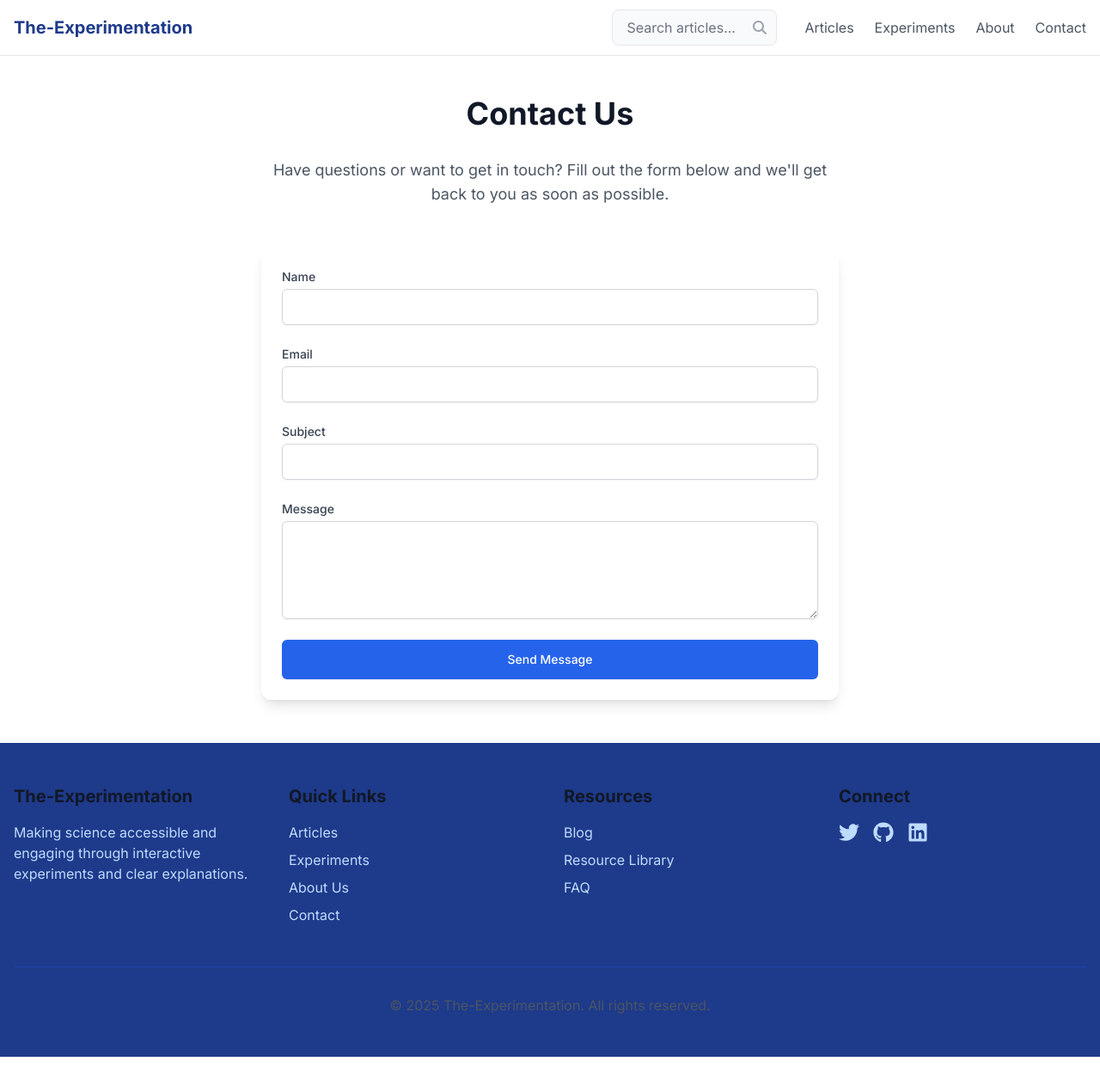
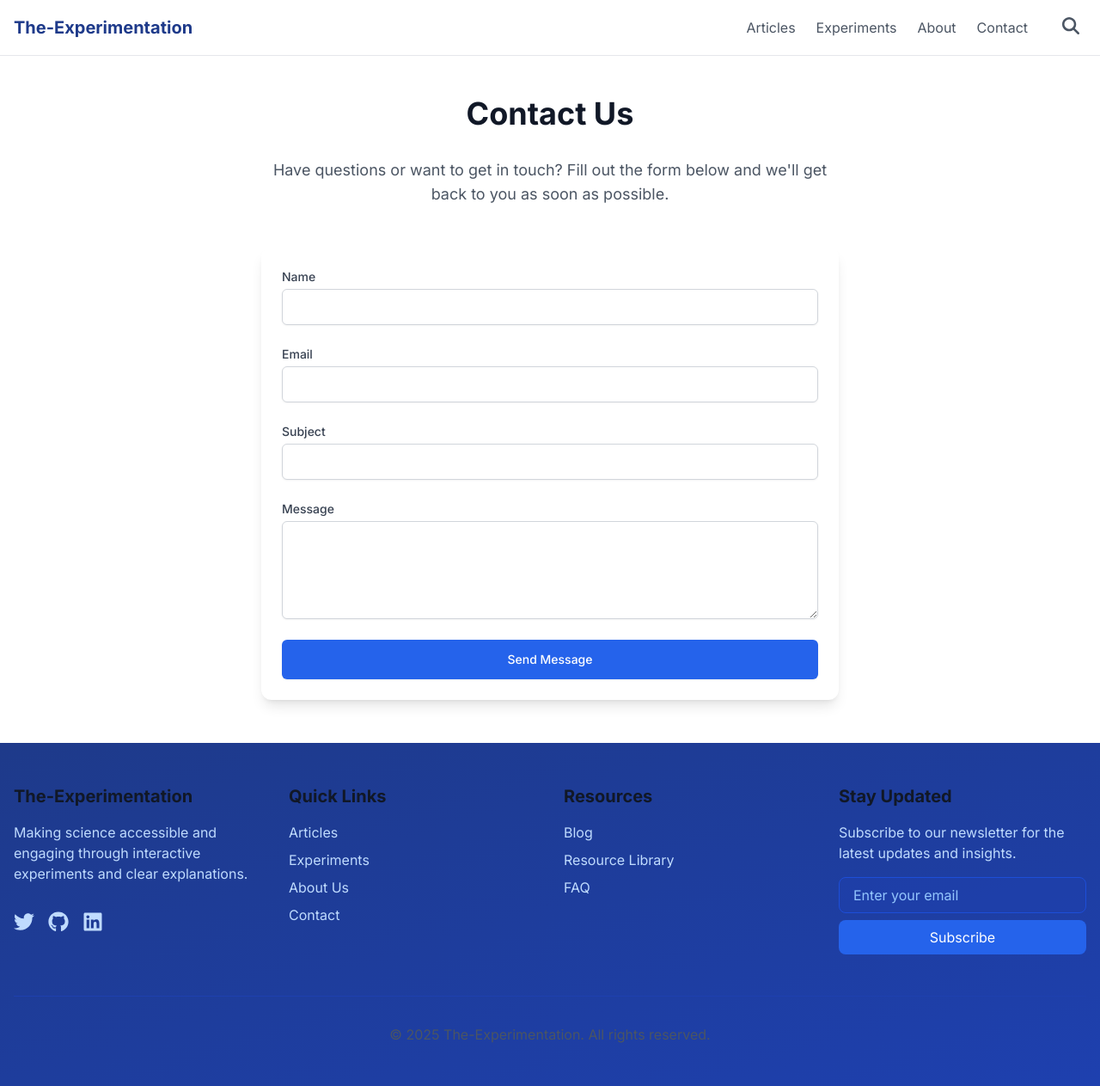
Before and after one commit to A2DIGIHUB/The-Experimentation, a Next.js app: page /contact in a window 1280 px wide. Shown: the whole page at 86% size. Before the commit the page ends 1229 px from the top, so only its background shows below. Built offline with nearby package versions, Linux system fonts and the light colour scheme.

Commit message:
fixed navbar and footer

```diff
--- a/package.json
+++ b/package.json
@@ -6,9 +6,9 @@
     "node": "18.x"
   },
   "scripts": {
-    "dev": "next dev -p 3002",
+    "dev": "next dev",
     "build": "next build",
-    "start": "next start -p 3002",
+    "start": "next start",
     "lint": "next lint",
     "test": "jest",
     "test:watch": "jest --watch",
--- a/src/components/Footer.tsx
+++ b/src/components/Footer.tsx
@@ -1,106 +1,216 @@
+'use client';
+
 import Link from 'next/link';
 import { FontAwesomeIcon } from '@fortawesome/react-fontawesome';
 import { faTwitter, faGithub, faLinkedin } from '@fortawesome/free-brands-svg-icons';
+import { faArrowUp } from '@fortawesome/free-solid-svg-icons';
+import { motion } from 'framer-motion';
+import { useState, useEffect } from 'react';
 
 export default function Footer() {
+  const [showScrollTop, setShowScrollTop] = useState(false);
+
+  useEffect(() => {
+    const handleScroll = () => {
+      setShowScrollTop(window.scrollY > 400);
+    };
+
+    window.addEventListener('scroll', handleScroll);
+    return () => window.removeEventListener('scroll', handleScroll);
+  }, []);
+
+  const scrollToTop = () => {
+    window.scrollTo({ top: 0, behavior: 'smooth' });
+  };
+
   return (
-    <footer className="bg-blue-900 text-white">
+    <footer className="bg-gradient-to-br from-blue-900 to-blue-800 text-white relative">
+      {/* Scroll to top button */}
+      <motion.button
+        initial={{ opacity: 0 }}
+        animate={{ opacity: showScrollTop ? 1 : 0 }}
+        onClick={scrollToTop}
+        className="fixed bottom-8 right-8 bg-blue-600 hover:bg-blue-700 text-white p-3 rounded-full shadow-lg transition-colors z-40"
+        whileHover={{ scale: 1.1 }}
+        whileTap={{ scale: 0.9 }}
+      >
+        <FontAwesomeIcon icon={faArrowUp} className="h-5 w-5" />
+      </motion.button>
+
       <div className="container mx-auto px-4 py-12">
-        <div className="grid grid-cols-1 md:grid-cols-4 gap-8">
+        <div className="grid grid-cols-1 sm:grid-cols-2 lg:grid-cols-4 gap-8">
           {/* About Section */}
-          <div className="space-y-4">
+          <motion.div
+            initial={{ opacity: 0, y: 20 }}
+            whileInView={{ opacity: 1, y: 0 }}
+            viewport={{ once: true }}
+            className="space-y-4"
+          >
             <h3 className="text-xl font-bold">The-Experimentation</h3>
             <p className="text-blue-200">
               Making science accessible and engaging through interactive experiments and clear explanations.
             </p>
-          </div>
-
-          {/* Quick Links */}
-          <div className="space-y-4">
-            <h3 className="text-xl font-bold">Quick Links</h3>
-            <ul className="space-y-2">
-              <li>
-                <Link href="/articles" className="text-blue-200 hover:text-white transition-colors">
-                  Articles
-                </Link>
-              </li>
-              <li>
-                <Link href="/experiments" className="text-blue-200 hover:text-white transition-colors">
-                  Experiments
-                </Link>
-              </li>
-              <li>
-                <Link href="/about" className="text-blue-200 hover:text-white transition-colors">
-                  About Us
-                </Link>
-              </li>
-              <li>
-                <Link href="/contact" className="text-blue-200 hover:text-white transition-colors">
-                  Contact
-                </Link>
-              </li>
-            </ul>
-          </div>
-
-          {/* Resources */}
-          <div className="space-y-4">
-            <h3 className="text-xl font-bold">Resources</h3>
-            <ul className="space-y-2">
-              <li>
-                <Link href="/blog" className="text-blue-200 hover:text-white transition-colors">
-                  Blog
-                </Link>
-              </li>
-              <li>
-                <Link href="/resources" className="text-blue-200 hover:text-white transition-colors">
-                  Resource Library
-                </Link>
-              </li>
-              <li>
-                <Link href="/faq" className="text-blue-200 hover:text-white transition-colors">
-                  FAQ
-                </Link>
-              </li>
-            </ul>
-          </div>
-
-          {/* Connect */}
-          <div className="space-y-4">
-            <h3 className="text-xl font-bold">Connect</h3>
-            <div className="flex space-x-4">
-              <a
+            <div className="flex space-x-4 pt-4">
+              <motion.a
                 href="https://twitter.com/TheExperimentation"
                 target="_blank"
                 rel="noopener noreferrer"
                 className="text-blue-200 hover:text-white transition-colors"
+                whileHover={{ scale: 1.1 }}
+                whileTap={{ scale: 0.9 }}
               >
                 <FontAwesomeIcon icon={faTwitter} className="w-6 h-6" />
-              </a>
-              <a
+              </motion.a>
+              <motion.a
                 href="https://github.com/A2DIGIHUB/The-Experimentation"
                 target="_blank"
                 rel="noopener noreferrer"
                 className="text-blue-200 hover:text-white transition-colors"
+                whileHover={{ scale: 1.1 }}
+                whileTap={{ scale: 0.9 }}
               >
                 <FontAwesomeIcon icon={faGithub} className="w-6 h-6" />
-              </a>
-              <a
+              </motion.a>
+              <motion.a
                 href="https://linkedin.com/company/the-experimentation"
                 target="_blank"
                 rel="noopener noreferrer"
                 className="text-blue-200 hover:text-white transition-colors"
+                whileHover={{ scale: 1.1 }}
+                whileTap={{ scale: 0.9 }}
               >
                 <FontAwesomeIcon icon={faLinkedin} className="w-6 h-6" />
-              </a>
+              </motion.a>
             </div>
-          </div>
+          </motion.div>
+
+          {/* Quick Links */}
+          <motion.div
+            initial={{ opacity: 0, y: 20 }}
+            whileInView={{ opacity: 1, y: 0 }}
+            viewport={{ once: true }}
+            transition={{ delay: 0.1 }}
+            className="space-y-4"
+          >
+            <h3 className="text-xl font-bold">Quick Links</h3>
+            <ul className="space-y-2">
+              <li>
+                <Link
+                  href="/articles"
+                  className="text-blue-200 hover:text-white transition-colors inline-block relative group"
+                >
+                  Articles
+                  <span className="absolute left-0 bottom-0 w-0 h-0.5 bg-white transition-all duration-300 group-hover:w-full"></span>
+                </Link>
+              </li>
+              <li>
+                <Link
+                  href="/experiments"
+                  className="text-blue-200 hover:text-white transition-colors inline-block relative group"
+                >
+                  Experiments
+                  <span className="absolute left-0 bottom-0 w-0 h-0.5 bg-white transition-all duration-300 group-hover:w-full"></span>
+                </Link>
+              </li>
+              <li>
+                <Link
+                  href="/about"
+                  className="text-blue-200 hover:text-white transition-colors inline-block relative group"
+                >
+                  About Us
+                  <span className="absolute left-0 bottom-0 w-0 h-0.5 bg-white transition-all duration-300 group-hover:w-full"></span>
+                </Link>
+              </li>
+              <li>
+                <Link
+                  href="/contact"
+                  className="text-blue-200 hover:text-white transition-colors inline-block relative group"
+                >
+                  Contact
+                  <span className="absolute left-0 bottom-0 w-0 h-0.5 bg-white transition-all duration-300 group-hover:w-full"></span>
+                </Link>
+              </li>
+            </ul>
+          </motion.div>
+
+          {/* Resources */}
+          <motion.div
+            initial={{ opacity: 0, y: 20 }}
+            whileInView={{ opacity: 1, y: 0 }}
+            viewport={{ once: true }}
+            transition={{ delay: 0.2 }}
+            className="space-y-4"
+          >
+            <h3 className="text-xl font-bold">Resources</h3>
+            <ul className="space-y-2">
+              <li>
+                <Link
+                  href="/blog"
+                  className="text-blue-200 hover:text-white transition-colors inline-block relative group"
+                >
+                  Blog
+                  <span className="absolute left-0 bottom-0 w-0 h-0.5 bg-white transition-all duration-300 group-hover:w-full"></span>
+                </Link>
+              </li>
+              <li>
+                <Link
+                  href="/resources"
+                  className="text-blue-200 hover:text-white transition-colors inline-block relative group"
+                >
+                  Resource Library
+                  <span className="absolute left-0 bottom-0 w-0 h-0.5 bg-white transition-all duration-300 group-hover:w-full"></span>
+                </Link>
+              </li>
+              <li>
+                <Link
+                  href="/faq"
+                  className="text-blue-200 hover:text-white transition-colors inline-block relative group"
+                >
+                  FAQ
+                  <span className="absolute left-0 bottom-0 w-0 h-0.5 bg-white transition-all duration-300 group-hover:w-full"></span>
+                </Link>
+              </li>
+            </ul>
+          </motion.div>
+
+          {/* Newsletter */}
+          <motion.div
+            initial={{ opacity: 0, y: 20 }}
+            whileInView={{ opacity: 1, y: 0 }}
+            viewport={{ once: true }}
+            transition={{ delay: 0.3 }}
+            className="space-y-4"
+          >
+            <h3 className="text-xl font-bold">Stay Updated</h3>
+            <p className="text-blue-200">Subscribe to our newsletter for the latest updates and insights.</p>
+            <form className="space-y-2">
+              <input
+                type="email"
+                placeholder="Enter your email"
+                className="w-full px-4 py-2 rounded-lg bg-blue-800/50 border border-blue-700 text-white placeholder-blue-300 focus:outline-none focus:ring-2 focus:ring-blue-500"
+              />
+              <motion.button
+                whileHover={{ scale: 1.02 }}
+                whileTap={{ scale: 0.98 }}
+                className="w-full px-4 py-2 bg-blue-600 hover:bg-blue-700 rounded-lg transition-colors"
+              >
+                Subscribe
+              </motion.button>
+            </form>
+          </motion.div>
         </div>
 
-        <div className="mt-12 pt-8 border-t border-blue-800">
+        <motion.div
+          initial={{ opacity: 0 }}
+          whileInView={{ opacity: 1 }}
+          viewport={{ once: true }}
+          transition={{ delay: 0.4 }}
+          className="mt-12 pt-8 border-t border-blue-800"
+        >
           <div className="text-center text-blue-200">
             <p>&copy; {new Date().getFullYear()} The-Experimentation. All rights reserved.</p>
           </div>
-        </div>
+        </motion.div>
       </div>
     </footer>
   );
--- a/src/components/Navbar.tsx
+++ b/src/components/Navbar.tsx
@@ -3,12 +3,14 @@
 import Link from 'next/link';
 import { useState, useEffect } from 'react';
 import { FontAwesomeIcon } from '@fortawesome/react-fontawesome';
-import { faBars, faTimes } from '@fortawesome/free-solid-svg-icons';
+import { faBars, faTimes, faSearch } from '@fortawesome/free-solid-svg-icons';
+import { motion, AnimatePresence } from 'framer-motion';
 import SearchBar from './SearchBar';
 
 export default function Navbar() {
   const [isOpen, setIsOpen] = useState(false);
   const [isScrolled, setIsScrolled] = useState(false);
+  const [isSearchOpen, setIsSearchOpen] = useState(false);
 
   useEffect(() => {
     const handleScroll = () => {
@@ -19,86 +21,165 @@ export default function Navbar() {
     return () => window.removeEventListener('scroll', handleScroll);
   }, []);
 
+  // Close mobile menu when window is resized to desktop size
+  useEffect(() => {
+    const handleResize = () => {
+      if (window.innerWidth >= 768) {
+        setIsOpen(false);
+      }
+    };
+
+    window.addEventListener('resize', handleResize);
+    return () => window.removeEventListener('resize', handleResize);
+  }, []);
+
   return (
-    <nav className={`fixed w-full z-50 transition-all duration-300 ${
-      isScrolled ? 'shadow-lg' : ''
-    } bg-white border-b border-gray-200`}>
+    <>
+      <nav
+        className={`fixed w-full z-50 transition-all duration-300 ${
+          isScrolled ? 'shadow-lg bg-white/95 backdrop-blur-sm' : 'bg-white'
+        } border-b border-gray-200`}
+      >
         <div className="container mx-auto px-4">
           <div className="flex items-center justify-between h-16">
             {/* Logo */}
-          <Link href="/" className="text-blue-900 font-bold text-xl">
-            The-Experimentation
+            <Link
+              href="/"
+              className="text-blue-900 font-bold text-xl flex items-center space-x-2 hover:text-blue-700 transition-colors"
+            >
+              <span className="hidden sm:inline">The-Experimentation</span>
+              <span className="sm:hidden">T-E</span>
             </Link>
 
             {/* Desktop Navigation */}
             <div className="hidden md:flex items-center space-x-8">
-            <SearchBar />
               <div className="flex items-center space-x-6">
-              <Link href="/articles" className="text-gray-600 hover:text-blue-900 transition-colors">
+                <Link
+                  href="/articles"
+                  className="text-gray-600 hover:text-blue-900 transition-colors relative group py-2"
+                >
                   Articles
+                  <span className="absolute bottom-0 left-0 w-0 h-0.5 bg-blue-900 transition-all duration-300 group-hover:w-full"></span>
                 </Link>
-              <Link href="/experiments" className="text-gray-600 hover:text-blue-900 transition-colors">
+                <Link
+                  href="/experiments"
+                  className="text-gray-600 hover:text-blue-900 transition-colors relative group py-2"
+                >
                   Experiments
+                  <span className="absolute bottom-0 left-0 w-0 h-0.5 bg-blue-900 transition-all duration-300 group-hover:w-full"></span>
                 </Link>
-              <Link href="/about" className="text-gray-600 hover:text-blue-900 transition-colors">
+                <Link
+                  href="/about"
+                  className="text-gray-600 hover:text-blue-900 transition-colors relative group py-2"
+                >
                   About
+                  <span className="absolute bottom-0 left-0 w-0 h-0.5 bg-blue-900 transition-all duration-300 group-hover:w-full"></span>
                 </Link>
-              <Link href="/contact" className="text-gray-600 hover:text-blue-900 transition-colors">
+                <Link
+                  href="/contact"
+                  className="text-gray-600 hover:text-blue-900 transition-colors relative group py-2"
+                >
                   Contact
+                  <span className="absolute bottom-0 left-0 w-0 h-0.5 bg-blue-900 transition-all duration-300 group-hover:w-full"></span>
                 </Link>
               </div>
+              <button
+                onClick={() => setIsSearchOpen(!isSearchOpen)}
+                className="text-gray-600 hover:text-blue-900 focus:outline-none p-2 rounded-full hover:bg-gray-100 transition-colors"
+                aria-label="Toggle search"
+              >
+                <FontAwesomeIcon icon={faSearch} className="h-5 w-5" />
+              </button>
             </div>
 
             {/* Mobile menu button */}
-          <div className="md:hidden">
+            <div className="md:hidden flex items-center space-x-4">
+              <button
+                onClick={() => setIsSearchOpen(!isSearchOpen)}
+                className="text-gray-600 hover:text-blue-900 focus:outline-none p-2"
+                aria-label="Toggle search"
+              >
+                <FontAwesomeIcon icon={faSearch} className="h-5 w-5" />
+              </button>
               <button
                 onClick={() => setIsOpen(!isOpen)}
-              className="text-gray-600 hover:text-blue-900 focus:outline-none"
+                className="text-gray-600 hover:text-blue-900 focus:outline-none p-2"
+                aria-label="Toggle menu"
               >
-              <FontAwesomeIcon icon={isOpen ? faTimes : faBars} className="h-6 w-6" />
+                <FontAwesomeIcon icon={isOpen ? faTimes : faBars} className="h-5 w-5" />
               </button>
             </div>
           </div>
 
           {/* Mobile menu */}
-        <div
-          className={`${
-            isOpen ? 'block' : 'hidden'
-          } md:hidden bg-white py-4`}
+          <AnimatePresence>
+            {isOpen && (
+              <motion.div
+                initial={{ height: 0, opacity: 0 }}
+                animate={{ height: 'auto', opacity: 1 }}
+                exit={{ height: 0, opacity: 0 }}
+                className="md:hidden overflow-hidden bg-white"
               >
-          <SearchBar />
-          <div className="flex flex-col space-y-4 mt-4">
+                <div className="py-4 space-y-4">
                   <Link
                     href="/articles"
-              className="text-gray-600 hover:text-blue-900 transition-colors"
+                    className="block px-4 py-2 text-gray-600 hover:text-blue-900 hover:bg-gray-50 transition-colors"
                     onClick={() => setIsOpen(false)}
                   >
                     Articles
                   </Link>
                   <Link
                     href="/experiments"
-              className="text-gray-600 hover:text-blue-900 transition-colors"
+                    className="block px-4 py-2 text-gray-600 hover:text-blue-900 hover:bg-gray-50 transition-colors"
                     onClick={() => setIsOpen(false)}
                   >
                     Experiments
                   </Link>
                   <Link
                     href="/about"
-              className="text-gray-600 hover:text-blue-900 transition-colors"
+                    className="block px-4 py-2 text-gray-600 hover:text-blue-900 hover:bg-gray-50 transition-colors"
                     onClick={() => setIsOpen(false)}
                   >
                     About
                   </Link>
                   <Link
                     href="/contact"
-              className="text-gray-600 hover:text-blue-900 transition-colors"
+                    className="block px-4 py-2 text-gray-600 hover:text-blue-900 hover:bg-gray-50 transition-colors"
                     onClick={() => setIsOpen(false)}
                   >
                     Contact
                   </Link>
                 </div>
-        </div>
+              </motion.div>
+            )}
+          </AnimatePresence>
         </div>
       </nav>
+
+      {/* Search overlay */}
+      <AnimatePresence>
+        {isSearchOpen && (
+          <>
+            <motion.div
+              initial={{ opacity: 0 }}
+              animate={{ opacity: 1 }}
+              exit={{ opacity: 0 }}
+              className="fixed inset-0 bg-black/20 backdrop-blur-sm z-40"
+              onClick={() => setIsSearchOpen(false)}
+            />
+            <motion.div
+              initial={{ opacity: 0, y: -50 }}
+              animate={{ opacity: 1, y: 0 }}
+              exit={{ opacity: 0, y: -50 }}
+              className="fixed top-20 left-1/2 -translate-x-1/2 w-full max-w-2xl mx-auto px-4 z-50"
+            >
+              <div className="bg-white rounded-lg shadow-xl p-4">
+                <SearchBar onSearch={() => setIsSearchOpen(false)} />
+              </div>
+            </motion.div>
+          </>
+        )}
+      </AnimatePresence>
+    </>
   );
 }
```
Also changed, not shown: src/components/HeroSection.tsx (+24 -27 lines). Lines whose indentation alone changed are shown as unchanged.
